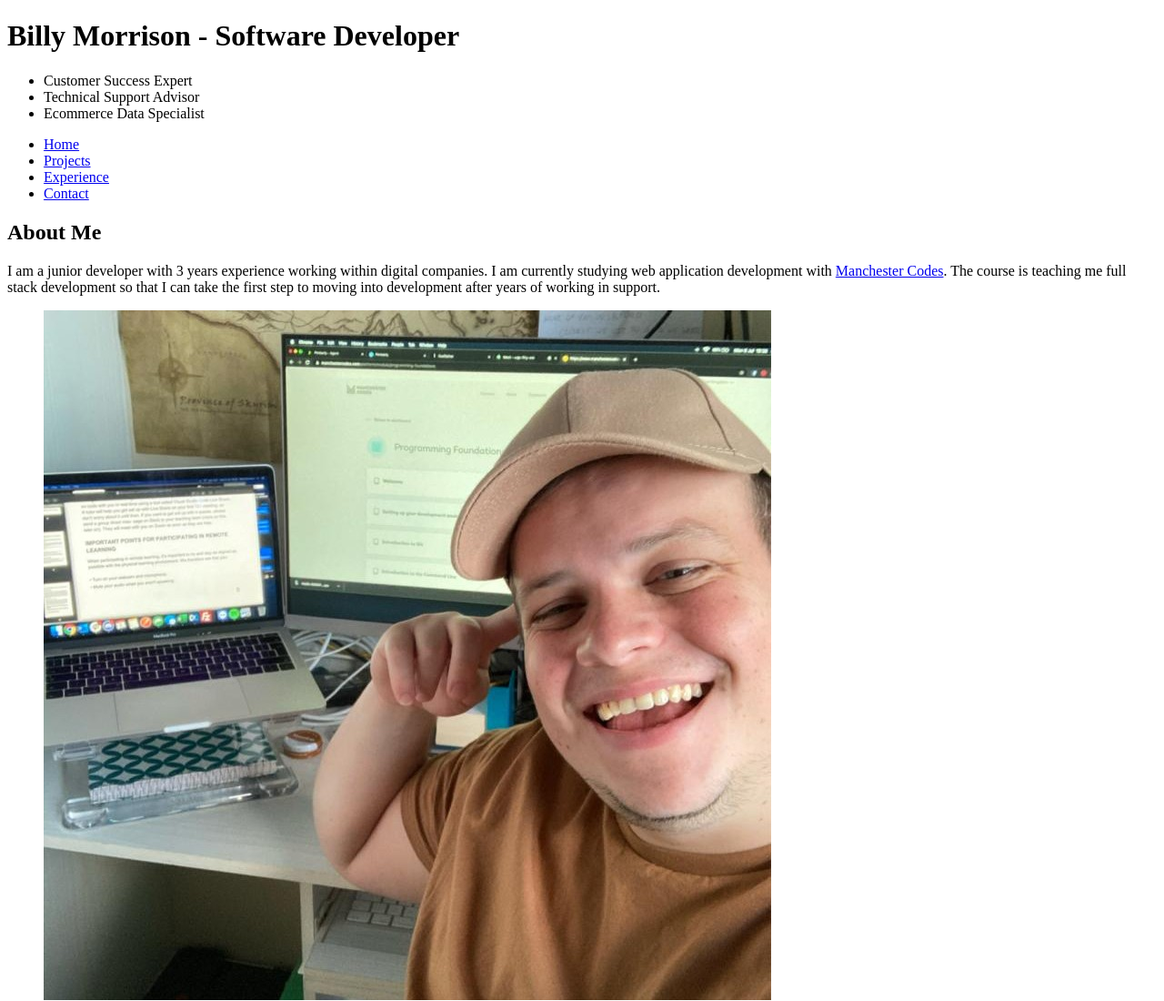
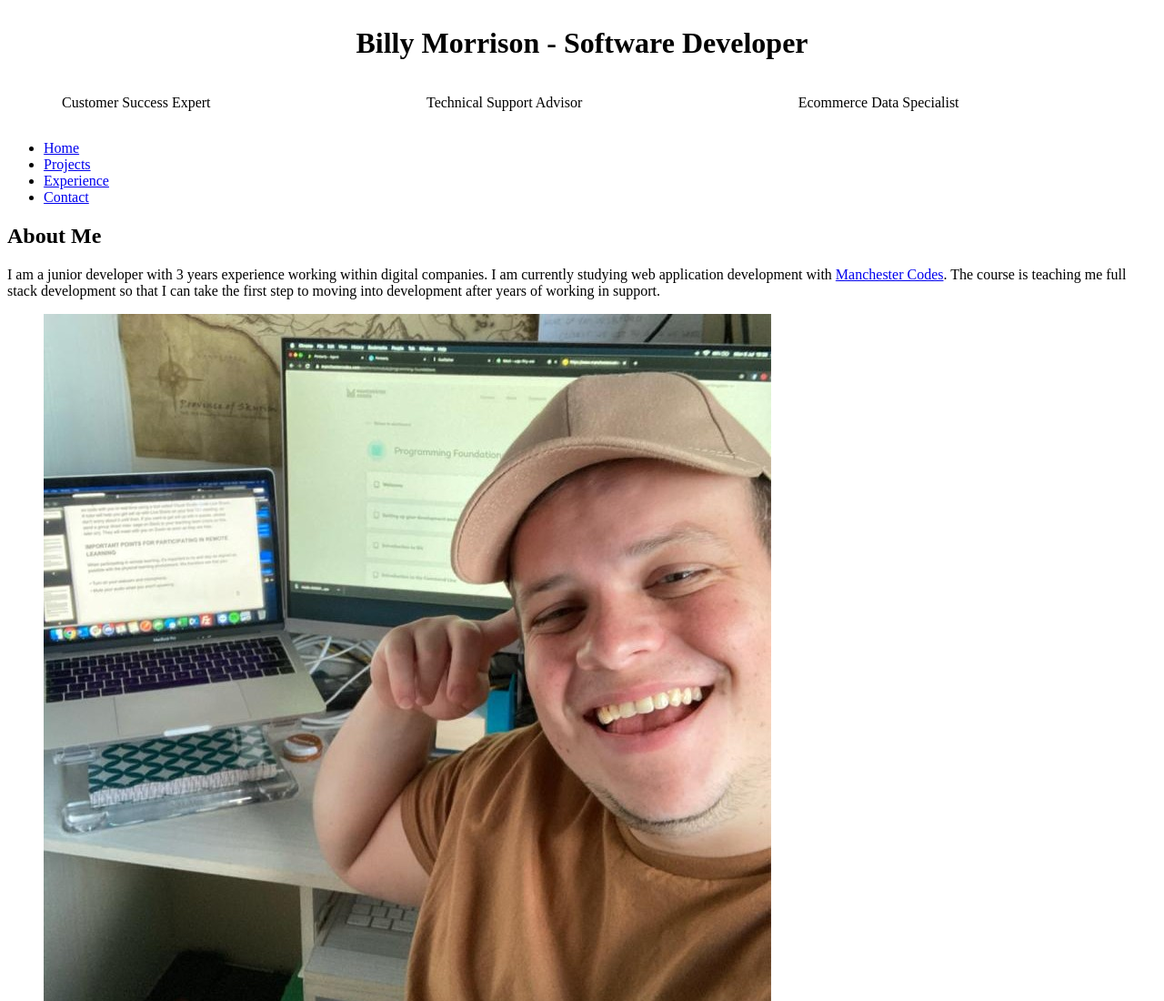
Before and after one commit to billymorrison/my-portfolio, a plain HTML site: page index.html in a window 1280 px wide. Shown: the top 1100 px of the page at 91% size. Drawn offline with Linux system fonts and the light colour scheme.

Commit message:
added stylesheet and aligned the header with flexbox

```diff
--- a/index.html
+++ b/index.html
@@ -2,6 +2,7 @@
 <html>
     <head>
         <title>Billy Morrison - Portfolio</title>
+        <link href="styles/styles.css" rel="stylesheet">
     </head>
     <body>
         <header>
--- /dev/null
+++ b/styles/styles.css
@@ -0,0 +1,22 @@
+header {
+    display: flex;
+    flex-wrap: wrap;
+
+}
+
+header h1 {
+    width: 100%;
+    text-align: center;
+}
+
+header ul {
+    width: 100%;
+    display: flex;
+    justify-content: center;
+}
+
+header li {
+    display: inline;
+    padding: 0 20px 0 20px;
+    flex: 1 0 auto;
+}
```
